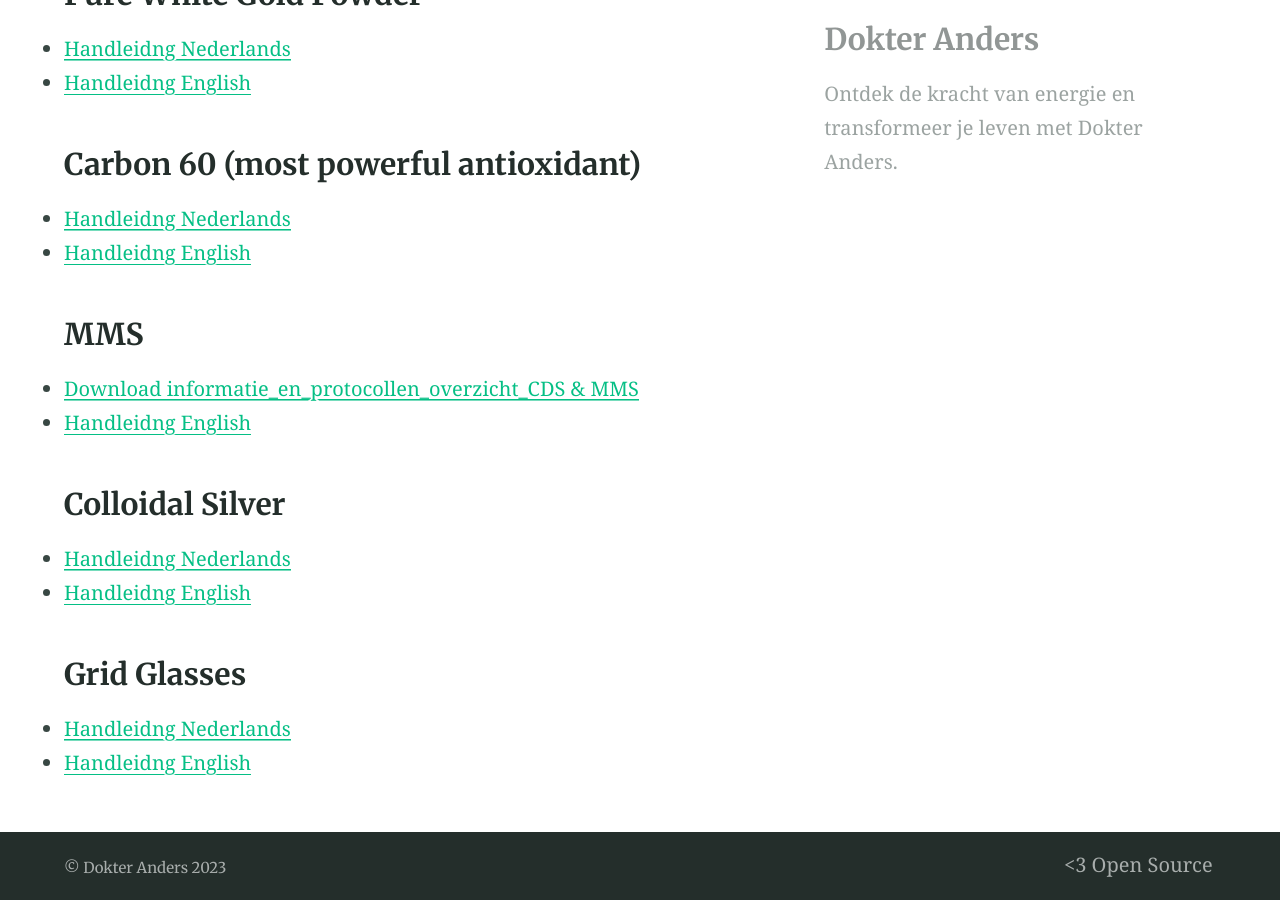
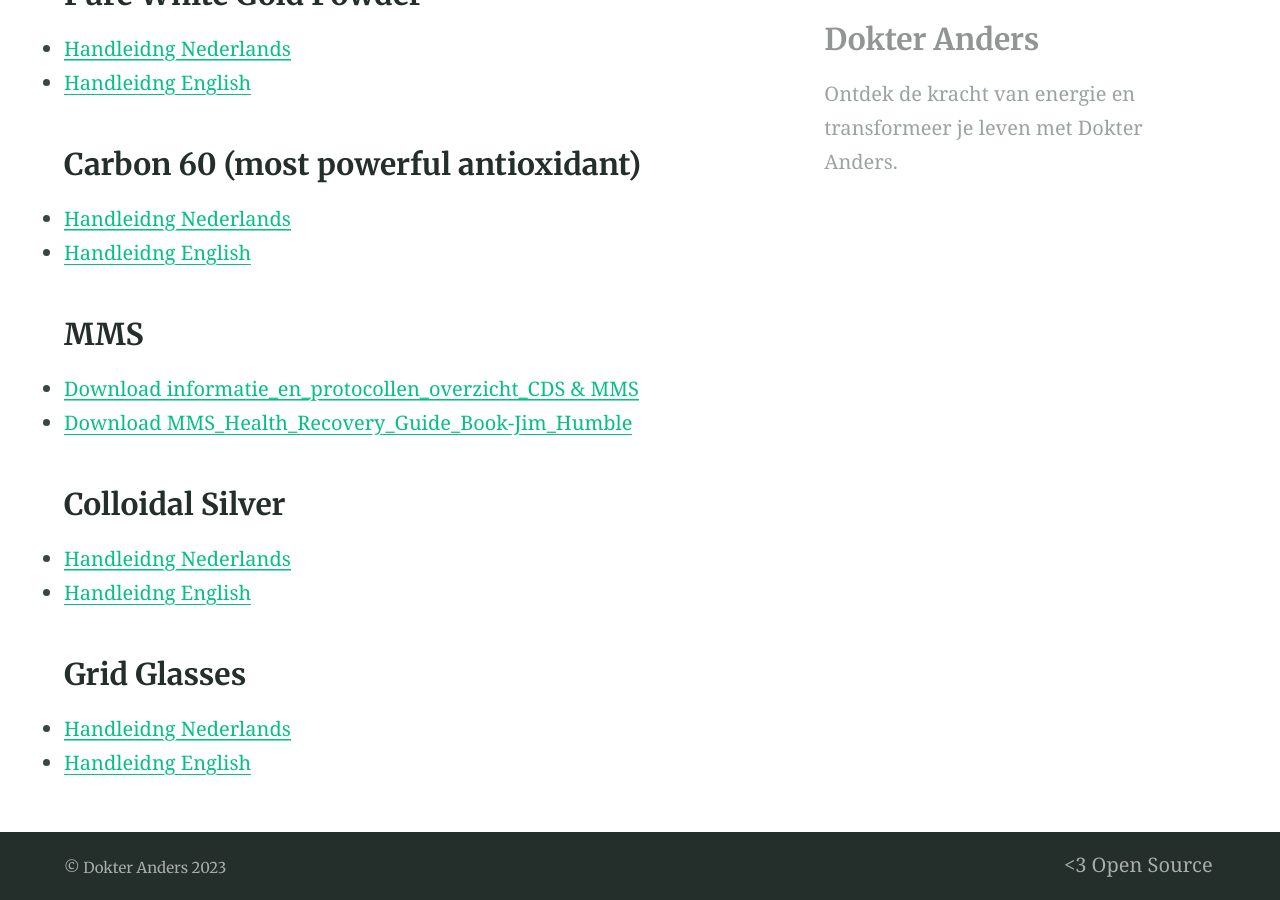
Before and after one commit to dokteranders/dokteranders.com, a Jekyll site: the page built from downloads.md, in a window 1280 px wide and 900 px high, scrolled down 2060 px. Built offline with Jekyll 4.4.1, drawn with Linux system fonts in a browser that asks for light colours.

Commit message:
Update downloads.md

```diff
--- a/downloads.md
+++ b/downloads.md
@@ -49,7 +49,7 @@
 
 ### MMS
 - [Download informatie_en_protocollen_overzicht_CDS & MMS](/downloads/informatie_en_protocollen_overzicht_CDS&MMS.pdf)
-- [Handleidng English](./handleiding-en.pdf)
+- [Download MMS_Health_Recovery_Guide_Book-Jim_Humble](/downloads/MMS_Health_Recovery_Guide_Book-Jim_Humble.pdf)
 
 ### Colloidal Silver
 - [Handleidng Nederlands](./handleiding-nl.pdf)
```
